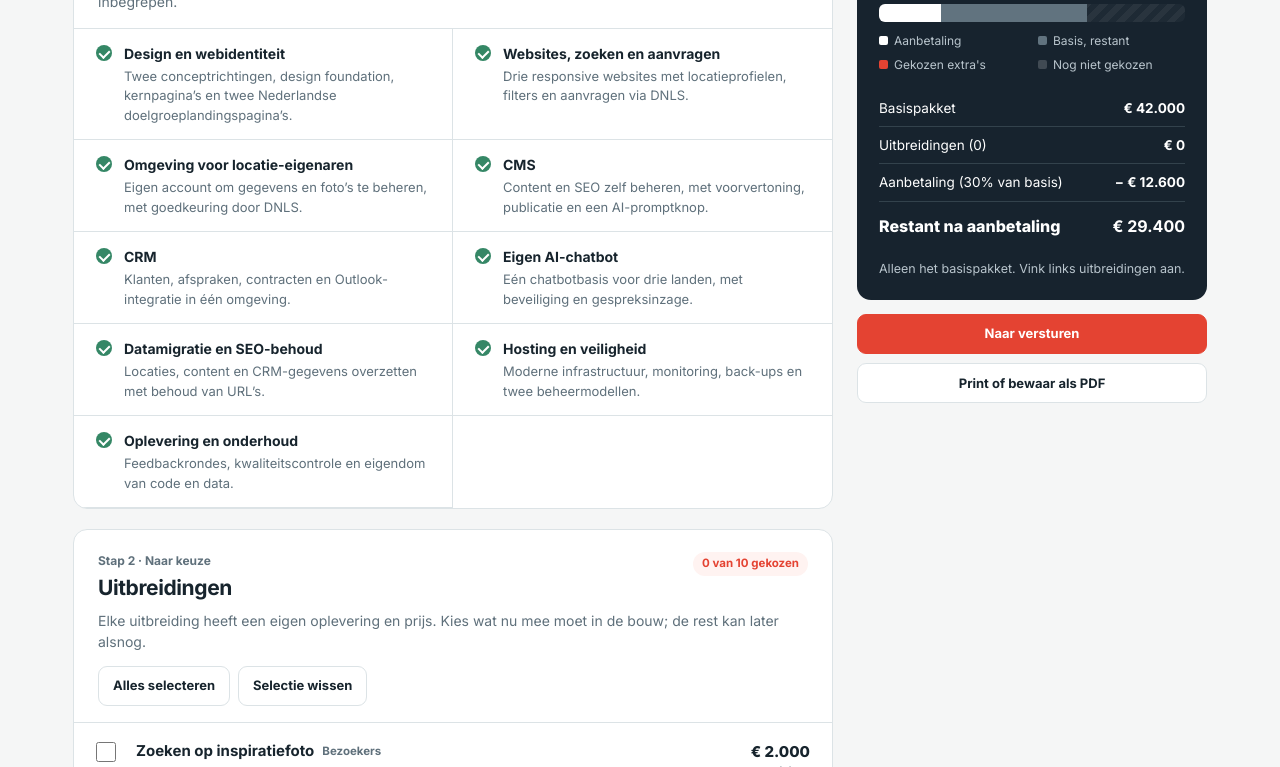
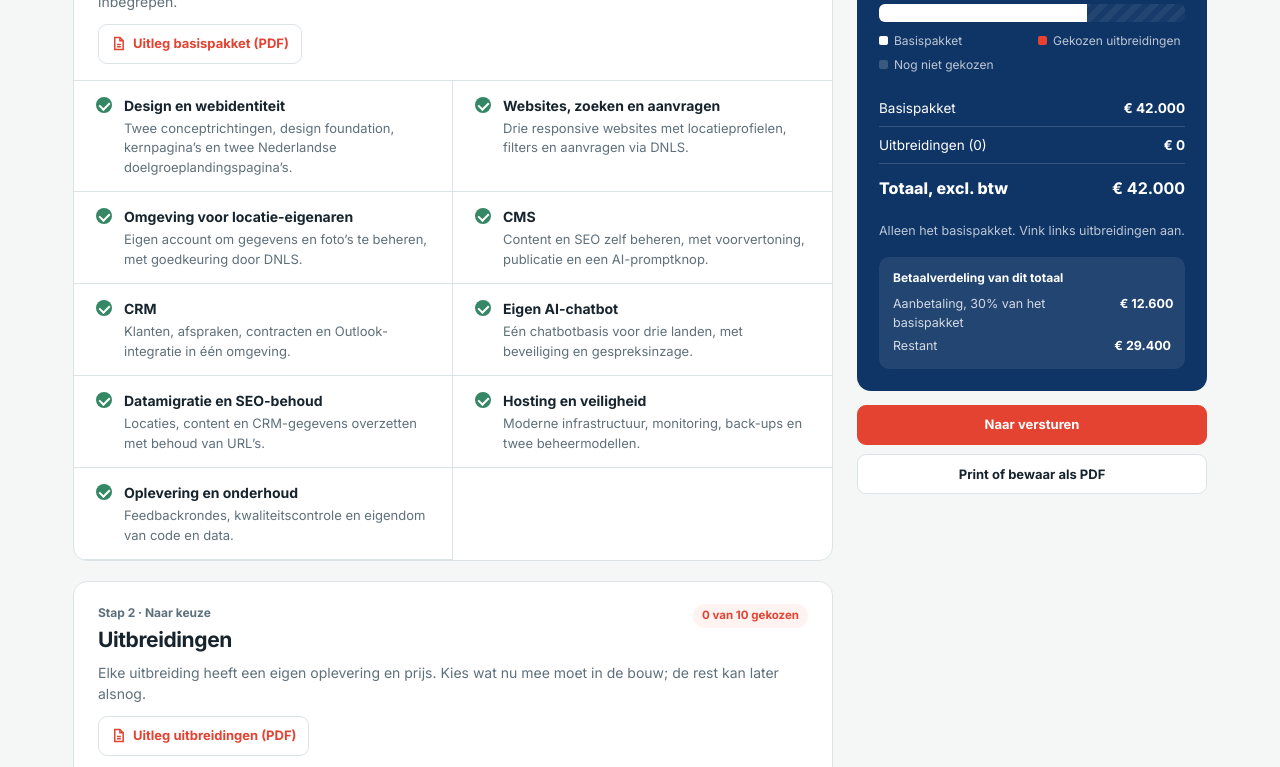
Before and after one commit to stinoe21/dnls-keuze, a plain HTML site: page index.html in a window 1280 px wide. Shown: the part 368-1135 px from the top of the page. Drawn offline with Linux system fonts and the light colour scheme.

Commit message:
Betaalverdeling als totaalplaatje, uitleg-PDFs toegevoegd

```diff
--- a/index.html
+++ b/index.html
@@ -12,7 +12,7 @@
    PICTURE: de live staafbalk die toont wat betaald, vast en gekozen is
    COLOUR and TYPE: DNLS-stijl van de bestaande offerte, diep blauwgrijs + rood accent, Inter
    LAYOUT: keuzes links, vaste live begroting rechts; op mobiel een vaste totaalbalk onderin */
-:root{color-scheme:light;--bg:light-dark(#f5f6f6,#0f171d);--card:light-dark(#fff,#16212a);--ink:light-dark(#17242d,#e8eef1);--muted:light-dark(#5f707b,#9fb0ba);--line:light-dark(#dce3e6,#26343e);--accent:#e44332;--soft:light-dark(#fff3f1,#2a1d1d);--deep:#17232e;--ok:light-dark(#1f7a55,#5fd3a0)}
+:root{color-scheme:light;--bg:light-dark(#f5f6f6,#0f171d);--card:light-dark(#fff,#16212a);--ink:light-dark(#17242d,#e8eef1);--muted:light-dark(#5f707b,#9fb0ba);--line:light-dark(#dce3e6,#26343e);--accent:#e44332;--soft:light-dark(#fff3f1,#2a1d1d);--deep:#0f3566;--ok:light-dark(#1f7a55,#5fd3a0)}
 
 *{box-sizing:border-box;min-width:0}
 body{margin:0;background:var(--bg);color:var(--ink);font:15px/1.5 Inter,-apple-system,BlinkMacSystemFont,'Segoe UI',sans-serif;overflow-x:clip}
@@ -70,25 +70,31 @@ p{margin:0 0 10px;color:var(--muted)}
 .notes b{color:var(--ink)}
 aside{position:sticky;top:18px}
 .sum{background:var(--deep);color:#fff;border-radius:14px;padding:22px}
-.sum .lbl{font-size:13px;color:#b9c5cd;margin:0}
+.sum .lbl{font-size:13px;color:rgba(255,255,255,.72);margin:0}
 .big{font-size:clamp(30px,3vw,38px);font-weight:800;letter-spacing:-1.2px;margin:2px 0 14px;white-space:nowrap}
 .bar{display:flex;height:18px;border-radius:6px;overflow:hidden;background:repeating-linear-gradient(135deg,rgba(255,255,255,.08) 0 6px,rgba(255,255,255,.03) 6px 12px)}
 .bar span{display:block;height:100%;transition:width .45s cubic-bezier(.2,.8,.2,1)}
-.b-paid{background:#fff}.b-base{background:#61737f}.b-ext{background:var(--accent)}
-.legend{display:grid;grid-template-columns:1fr 1fr;gap:6px 12px;margin:10px 0 16px;font-size:12px;color:#b9c5cd}
+.b-base{background:#fff}.b-ext{background:var(--accent)}
+.legend{display:grid;grid-template-columns:1fr 1fr;gap:6px 12px;margin:10px 0 16px;font-size:12px;color:rgba(255,255,255,.72)}
 .legend i{display:inline-block;width:9px;height:9px;border-radius:2px;margin-right:6px;vertical-align:0}
-.line{display:flex;justify-content:space-between;gap:10px;padding:8px 0;border-bottom:1px solid #33424c;font-size:13.5px}
+.line{display:flex;justify-content:space-between;gap:10px;padding:8px 0;border-bottom:1px solid rgba(255,255,255,.16);font-size:13.5px}
 .line b{white-space:nowrap}
 .line.rest{border:0;font-size:16px;font-weight:800;padding-top:12px}
 .chips{display:flex;flex-wrap:wrap;gap:6px;margin-top:14px}
 .chips span{font-size:12px;background:rgba(255,255,255,.1);border-radius:99px;padding:4px 10px}
-.chips em{font-style:normal;font-size:12.5px;color:#b9c5cd}
+.chips em{font-style:normal;font-size:12.5px;color:rgba(255,255,255,.72)}
+.pay{margin-top:16px;padding:12px 14px;border-radius:10px;background:rgba(255,255,255,.08);font-size:12.5px;color:rgba(255,255,255,.8)}
+.pay p{margin:0 0 6px;color:#fff;font-weight:700;font-size:12px}
+.pay div{display:flex;justify-content:space-between;gap:10px;padding:2px 0}.pay b{white-space:nowrap;font-weight:600;color:#fff}
+.doc{display:inline-flex;align-items:center;gap:7px;margin-top:12px;font-size:13px;font-weight:700;color:var(--accent);text-decoration:none;border:1px solid var(--line);border-radius:9px;padding:8px 12px;min-height:40px}
+.doc:hover{border-color:var(--accent)}
+.doc svg{width:15px;height:15px;flex:none}
 .side-actions{display:flex;flex-direction:column;gap:9px;margin-top:14px}
 .mbar{display:none}
 @media (prefers-reduced-motion:reduce){.bar span{transition:none}}
 @media(max-width:890px){.layout{grid-template-columns:1fr;padding-bottom:96px}aside{position:static}
  .mbar{display:flex;position:fixed;left:0;right:0;bottom:0;z-index:5;background:var(--deep);color:#fff;padding:10px 16px calc(10px + env(safe-area-inset-bottom));gap:12px;align-items:center;justify-content:space-between;box-shadow:0 -6px 20px rgba(0,0,0,.18)}
- .mbar div{font-size:12px;color:#b9c5cd}.mbar strong{display:block;color:#fff;font-size:18px}}
+ .mbar div{font-size:12px;color:rgba(255,255,255,.72)}.mbar strong{display:block;color:#fff;font-size:18px}}
 @media(max-width:600px){.wrap,.mast{padding-left:16px;padding-right:16px}.must{grid-template-columns:1fr}.must div:nth-child(odd){border-right:0}
  .opt{grid-template-columns:24px minmax(0,1fr);padding:15px 16px}.amt{grid-column:2;text-align:left}.amt small{display:inline;margin-left:6px}
  .ptop{padding:18px 16px 14px}.form{grid-template-columns:1fr;padding:4px 16px 20px}.head{flex-direction:column;gap:4px}}
@@ -99,20 +105,20 @@ aside{position:sticky;top:18px}
 <header><div class="wrap mast">
  <div class="eyebrow">DNLS · Nieuw digitaal platform · Scopevoorstel 16 november 2026</div>
  <h1>Kies wat er meegaat in het nieuwe DNLS-platform</h1>
- <p class="sub">Het basispakket ligt vast. Vink hieronder aan welke uitbreidingen je wilt meenemen: het totaal en het restant na aanbetaling rekenen direct mee. Verstuur je keuze onderaan de pagina, dan komt die rechtstreeks bij ons binnen.</p>
+ <p class="sub">Het basispakket ligt vast. Vink hieronder aan welke uitbreidingen je wilt meenemen: het totaal rekent direct mee. Verstuur je keuze onderaan de pagina, dan komt die rechtstreeks bij ons binnen.</p>
 </div></header>
 
 <main class="wrap layout">
 <div>
  <section class="panel">
   <div class="ptop"><div class="head"><div><div class="step">Stap 1 · Vast</div><h2>Basispakket</h2></div><div class="price">€ 42.000</div></div>
-  <p>Eén gezamenlijke technische basis voor dnls.nl, dnls.be en locationagent.de. Deze negen onderdelen zijn inbegrepen.</p></div>
+  <p>Eén gezamenlijke technische basis voor dnls.nl, dnls.be en locationagent.de. Deze negen onderdelen zijn inbegrepen.</p><a class="doc" href="DNLS_Must_Haves_42000.pdf" target="_blank" rel="noopener"><svg viewBox="0 0 16 16" fill="none" stroke="currentColor" stroke-width="1.6" aria-hidden="true"><path d="M4 1.5h5.5L13 5v9.5H4z"/><path d="M9.5 1.5V5H13M6.5 9h4M6.5 11.5h4"/></svg>Uitleg basispakket (PDF)</a></div>
   <div class="must" id="must"></div>
  </section>
 
  <section class="panel">
   <div class="ptop"><div class="head"><div><div class="step">Stap 2 · Naar keuze</div><h2>Uitbreidingen</h2></div><span class="pill" id="count">0 van 10 gekozen</span></div>
-  <p>Elke uitbreiding heeft een eigen oplevering en prijs. Kies wat nu mee moet in de bouw; de rest kan later alsnog.</p>
+  <p>Elke uitbreiding heeft een eigen oplevering en prijs. Kies wat nu mee moet in de bouw; de rest kan later alsnog.</p><a class="doc" href="DNLS_Nice_to_Haves_19700.pdf" target="_blank" rel="noopener"><svg viewBox="0 0 16 16" fill="none" stroke="currentColor" stroke-width="1.6" aria-hidden="true"><path d="M4 1.5h5.5L13 5v9.5H4z"/><path d="M9.5 1.5V5H13M6.5 9h4M6.5 11.5h4"/></svg>Uitleg uitbreidingen (PDF)</a>
   <div class="tools"><button type="button" class="btn" id="all">Alles selecteren</button><button type="button" class="btn" id="none">Selectie wissen</button></div></div>
   <div id="opts"></div>
   <div class="foot"><span>Alle tien uitbreidingen samen</span><span>€ 19.700</span></div>
@@ -136,19 +142,19 @@ aside{position:sticky;top:18px}
  <div class="sum">
   <p class="lbl">Opdrachtwaarde, excl. btw</p>
   <div class="big" id="total">€ 42.000</div>
-  <div class="bar" aria-hidden="true"><span class="b-paid" id="bPaid"></span><span class="b-base" id="bBase"></span><span class="b-ext" id="bExt"></span></div>
-  <div class="legend"><span><i style="background:#fff"></i>Aanbetaling</span><span><i style="background:#61737f"></i>Basis, restant</span><span><i style="background:var(--accent)"></i>Gekozen extra's</span><span><i style="background:rgba(255,255,255,.18)"></i>Nog niet gekozen</span></div>
+  <div class="bar" aria-hidden="true"><span class="b-base" id="bBase"></span><span class="b-ext" id="bExt"></span></div>
+  <div class="legend"><span><i style="background:#fff"></i>Basispakket</span><span><i style="background:var(--accent)"></i>Gekozen uitbreidingen</span><span><i style="background:rgba(255,255,255,.18)"></i>Nog niet gekozen</span></div>
   <div class="line"><span>Basispakket</span><b>€ 42.000</b></div>
   <div class="line"><span id="extLbl">Uitbreidingen (0)</span><b id="ext">€ 0</b></div>
-  <div class="line"><span>Aanbetaling (30% van basis)</span><b>− € 12.600</b></div>
-  <div class="line rest"><span>Restant na aanbetaling</span><b id="rest">€ 29.400</b></div>
+  <div class="line rest"><span>Totaal, excl. btw</span><b id="total2">€ 42.000</b></div>
   <div class="chips" id="chips"></div>
+  <div class="pay"><p>Betaalverdeling van dit totaal</p><div><span>Aanbetaling, 30% van het basispakket</span><b>€ 12.600</b></div><div><span>Restant</span><b id="rest">€ 29.400</b></div></div>
  </div>
  <div class="side-actions"><a class="btn primary" href="#send" style="text-align:center;text-decoration:none">Naar versturen</a><button class="btn" type="button" id="print">Print of bewaar als PDF</button></div>
 </aside>
 </main>
 
-<div class="mbar"><div>Totaal · restant<strong id="mTot">€ 42.000 · € 29.400</strong></div><a class="btn primary" href="#send" style="text-decoration:none">Versturen</a></div>
+<div class="mbar"><div>Totaal, excl. btw<strong id="mTot">€ 42.000</strong></div><a class="btn primary" href="#send" style="text-decoration:none">Versturen</a></div>
 
 <script>
 {
@@ -197,9 +203,9 @@ function render(){
  const c=calc(),max=BASE+ALL;
  document.querySelectorAll('[data-id]').forEach(el=>{el.checked=sel.has(el.dataset.id);el.closest('.opt').classList.toggle('on',el.checked)});
  $('count').textContent=`${c.chosen.length} van ${opts.length} gekozen`;
- $('total').textContent=eur(c.total);$('ext').textContent=eur(c.ext);$('extLbl').textContent=`Uitbreidingen (${c.chosen.length})`;$('rest').textContent=eur(c.rest);
- $('mTot').textContent=`${eur(c.total)} · ${eur(c.rest)}`;
- $('bPaid').style.width=(PAID/max*100)+'%';$('bBase').style.width=((BASE-PAID)/max*100)+'%';$('bExt').style.width=(c.ext/max*100)+'%';
+ $('total').textContent=eur(c.total);$('ext').textContent=eur(c.ext);$('extLbl').textContent=`Uitbreidingen (${c.chosen.length})`;$('rest').textContent=eur(c.rest);$('total2').textContent=eur(c.total);
+ $('mTot').textContent=eur(c.total);
+ $('bBase').style.width=(BASE/max*100)+'%';$('bExt').style.width=(c.ext/max*100)+'%';
  const names=c.chosen.map(o=>`<span>${o.name}</span>`);
  $('chips').innerHTML=names.length?names.join(''):'<em>Alleen het basispakket. Vink links uitbreidingen aan.</em>';
  try{localStorage.setItem('dnls_keuze_v2',JSON.stringify({sel:[...sel],last}))}catch(e){}
@@ -219,7 +225,7 @@ function summary(name,note){
   `Gekozen uitbreidingen (${c.chosen.length} van ${opts.length}):`,
   ...(c.chosen.length?c.chosen.map(o=>`  - ${o.name}: ${eur(o.price)}`):['  - geen']),
   '',
-  `Opdrachtwaarde: ${eur(c.total)} excl. btw`,`Aanbetaling (30% van basis): ${eur(PAID)}`,`Restant na aanbetaling: ${eur(c.rest)}`,'',
+  `Opdrachtwaarde: ${eur(c.total)} excl. btw`,`Waarvan aanbetaling (30% van basis): ${eur(PAID)}`,`Restant: ${eur(c.rest)}`,'',
   `Opmerking: ${note||'geen'}`,`Link naar deze keuze: ${link()}`].join('\n');
 }
 function status(cls,html){const s=$('status');s.className='status show '+cls;s.innerHTML=html}
```
Also changed, not shown: 2 other files.
